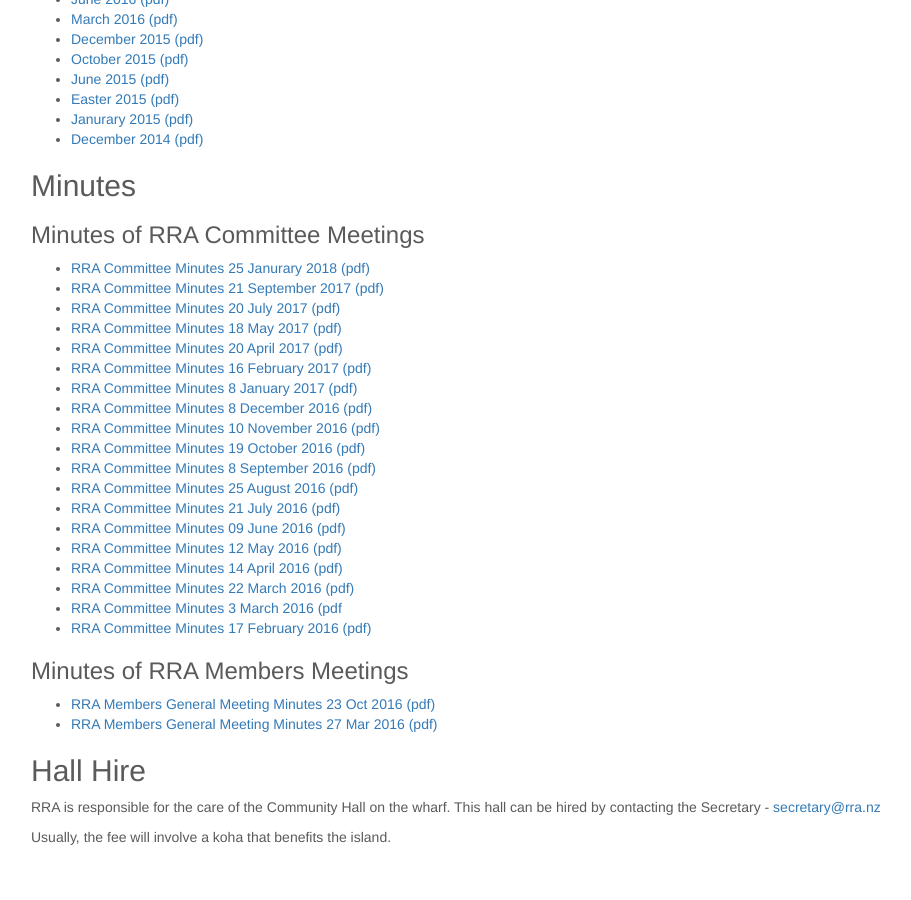
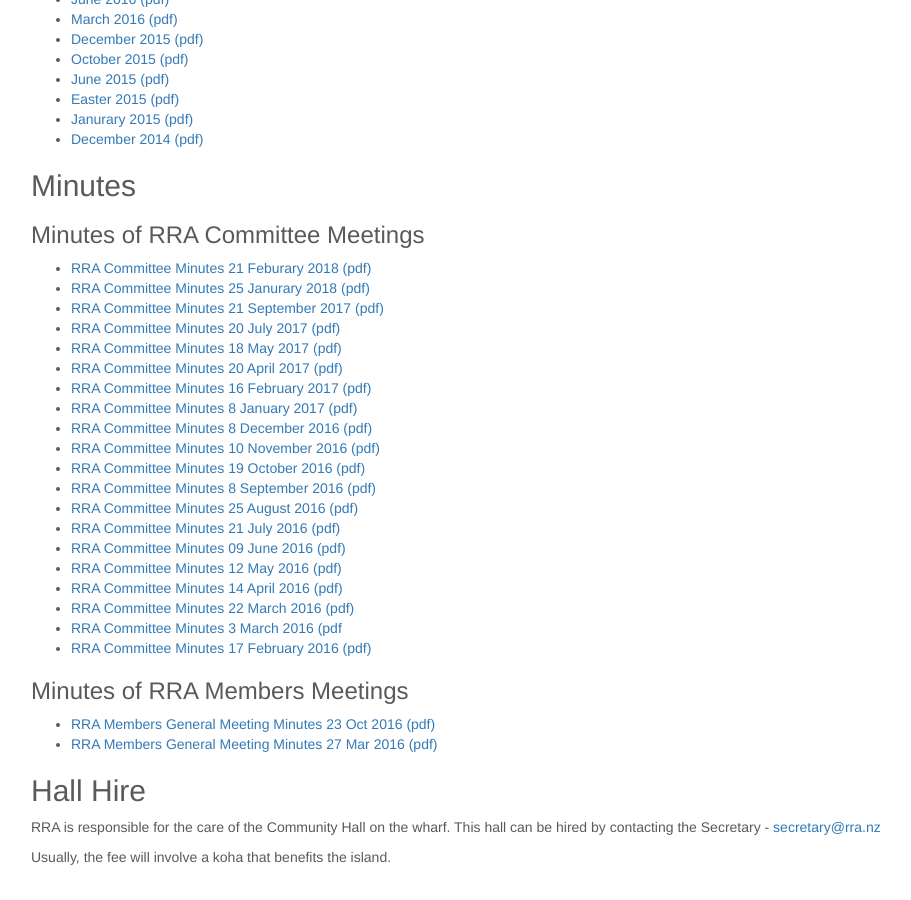
Before and after one commit to rakinoratepayers/rakinoratepayers.github.io, a Jekyll site: the page built from members.md, in a window 1280 px wide and 900 px high, scrolled down 394 px. Shown: the whole window, without its empty margins (39-950 px from the left). Built offline with Jekyll 4.4.1, drawn with Linux system fonts in a browser that asks for light colours; nearby versions of some CDN libraries.

Commit message:
minutes for feburary

```diff
--- a/members.md
+++ b/members.md
@@ -31,6 +31,7 @@ Newsletters are produced quarterly and are emailed to all members. Newsletters a
 ## Minutes
 
 ### Minutes of RRA Committee Meetings
+- [RRA Committee Minutes 21 Feburary 2018 (pdf)](/assets/minutes/180221 RRA Committee Minutes 21 Feb 2018.pdf)
 - [RRA Committee Minutes 25 Janurary 2018 (pdf)](/assets/minutes/180125 RRA Committee Minutes 25 Jan 2018.pdf)
 - [RRA Committee Minutes 21 September 2017 (pdf)](/assets/minutes/170921 RRA Committee Minutes 21 Sep 2017.pdf)
 - [RRA Committee Minutes 20 July 2017 (pdf)](/assets/minutes/170720 RRA Committee Minutes 20 July 2017.pdf)
```
Also changed, not shown: 1 other file.
